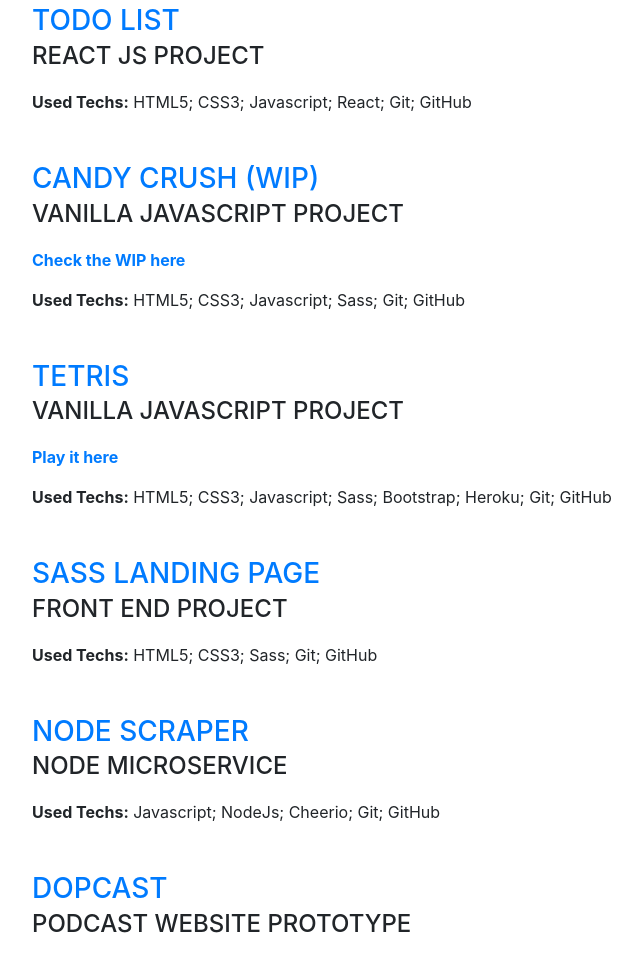
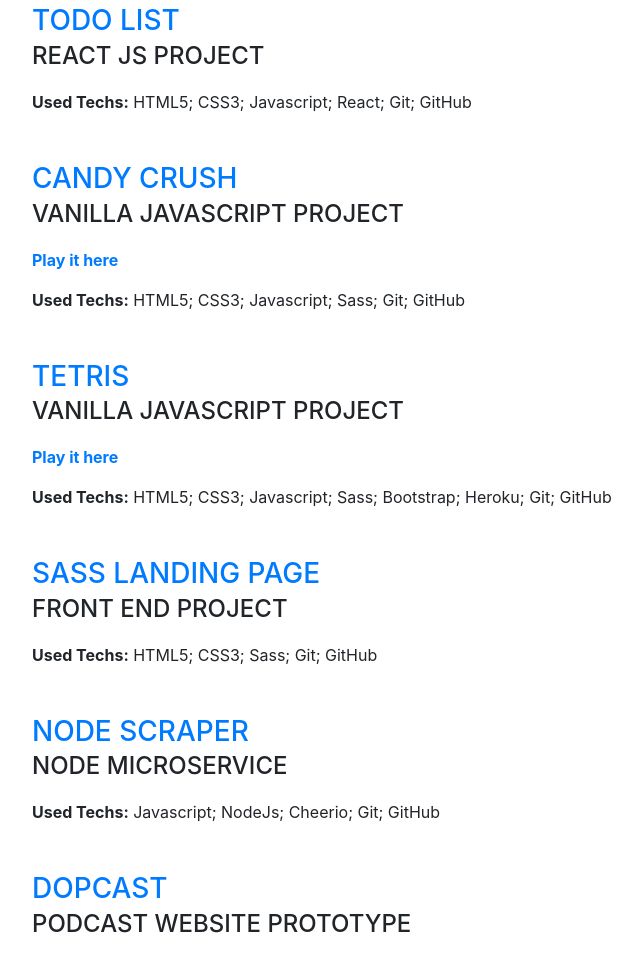
Before and after one commit to eynlanzer/cv, a website with bundled scripts: page index.html in a window 1280 px wide. Shown: the part 4779-5740 px from the top of the page, without its empty margins (288-930 px from the left). Built offline with nearby package versions, Linux system fonts and the light colour scheme; a web font is replaced by a local one.

```diff
--- a/index.html
+++ b/index.html
@@ -373,9 +373,9 @@
 
           <div class="resume-item d-flex flex-column flex-md-row mb-5">
             <div class="resume-content mr-auto">
-              <h3 class="mb-0"><a href="https://github.com/Manuofthebirth/candy_crush" target="_blank">Candy Crush (WIP)</h3></a>
+              <h3 class="mb-0"><a href="https://github.com/Manuofthebirth/candy_crush" target="_blank">Candy Crush</h3></a>
               <div class="subheading mb-3">Vanilla Javascript project</div>
-              <div class="test-score"><a href="https://candy-crush-ff37.hostman.site/" target="_blank"><p>Check the WIP here</p></div></a>
+              <div class="test-score"><a href="https://candy-crush-8da7.hostman.site/" target="_blank"><p>Play it here</p></div></a>
               <div><strong>Used Techs:</strong> HTML5; CSS3; Javascript; Sass; Git; GitHub</div>
             </div>
           </div>
```
